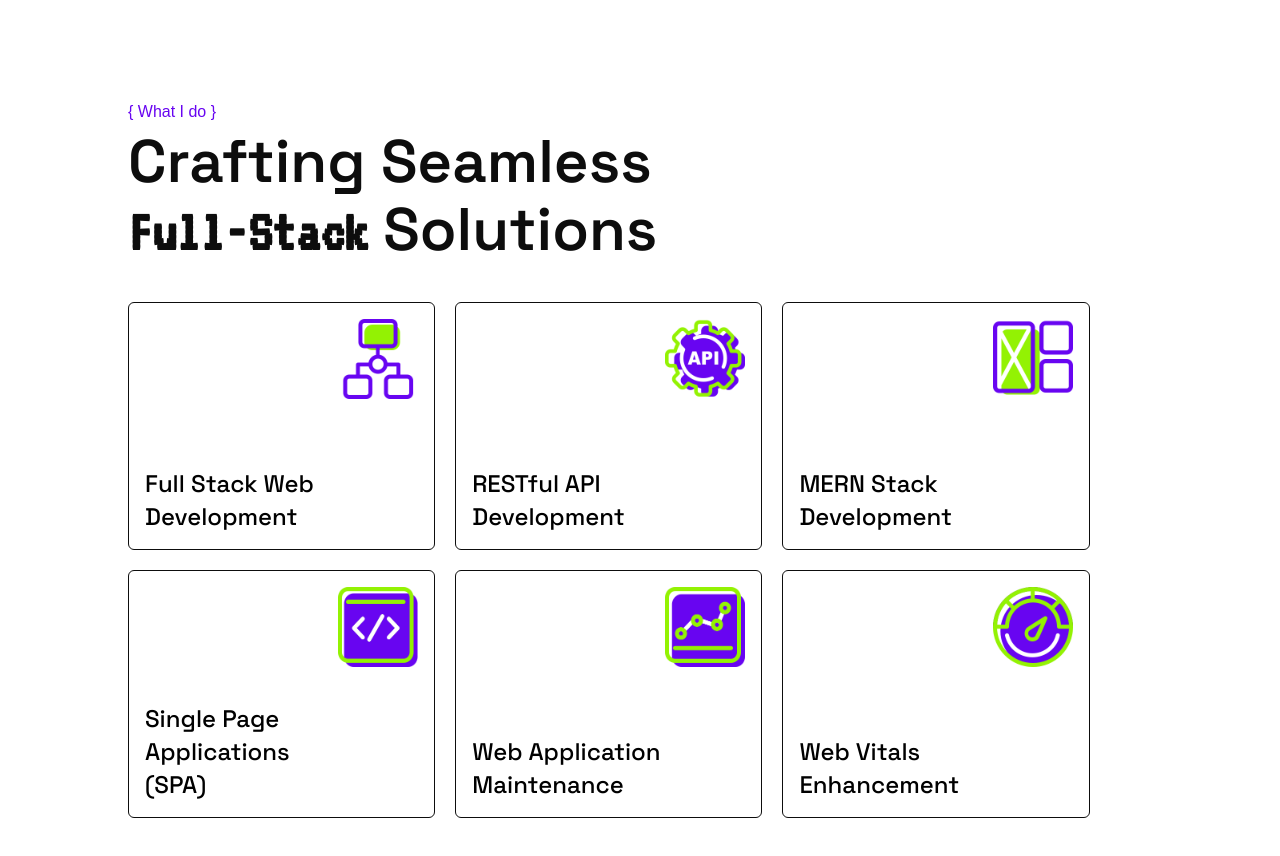
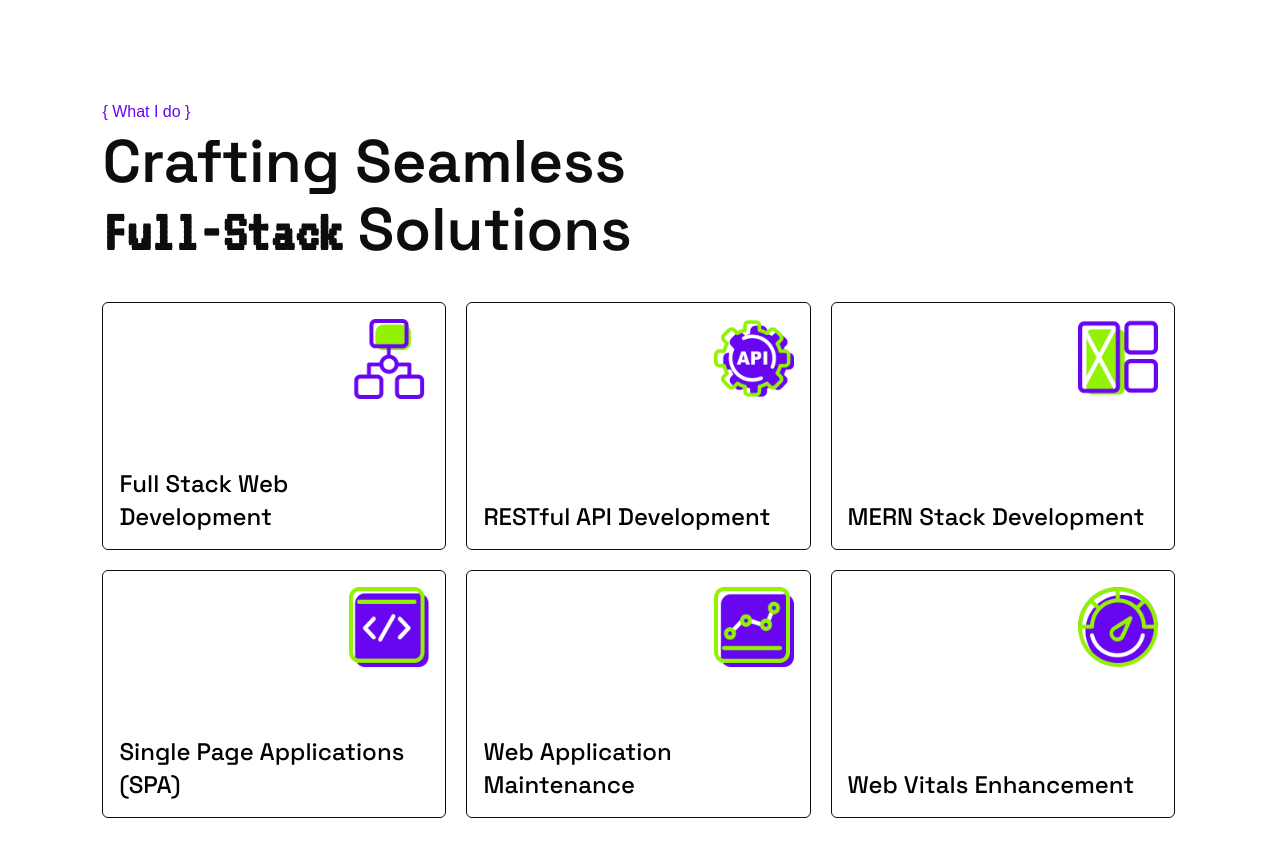
Before and after one commit to ahmedafzal98/ahmed-portfolio, a Next.js app: page / in a window 1280 px wide. Shown: the part 802-1658 px from the top of the page. Built offline with nearby package versions, Linux system fonts and the light colour scheme.

Commit message:
fixed changes

```diff
--- a/src/components/ServiceCard.tsx
+++ b/src/components/ServiceCard.tsx
@@ -8,7 +8,7 @@
 
 const ServiceCard: React.FC<ServiceCardProps> = ({ image, title }) => {
   return (
-    <div className="relative hover:bg-[#F0EFEF] cursor-pointer w-full md:w-[30%] min-h-[200px] md:h-62 transition ease-in rounded-md border border-[#0D0D0D] p-4">
+    <div className="relative hover:bg-[#F0EFEF] cursor-pointer w-full md:w-[32%] min-h-[200px] md:h-62 transition ease-in rounded-md border border-[#0D0D0D] p-4">
       {/* Image at top-right */}
       <div className="absolute top-4 right-4">
         <Image className="w-14 h-14 md:w-20 md:h-20" src={image} alt={title} />
--- a/src/components/WhatIDoSection.tsx
+++ b/src/components/WhatIDoSection.tsx
@@ -19,7 +19,7 @@
   ];
 
   return (
-    <div className="px-5 md:px-[10%] mt-[8%]">
+    <div className="px-5 md:px-[8%] mt-[8%]">
       {/* Section Label */}
       <h1 className="text-[#6805F1] text-sm md:text-base font-normal mb-2">
         {`{ What I do }`}
```
